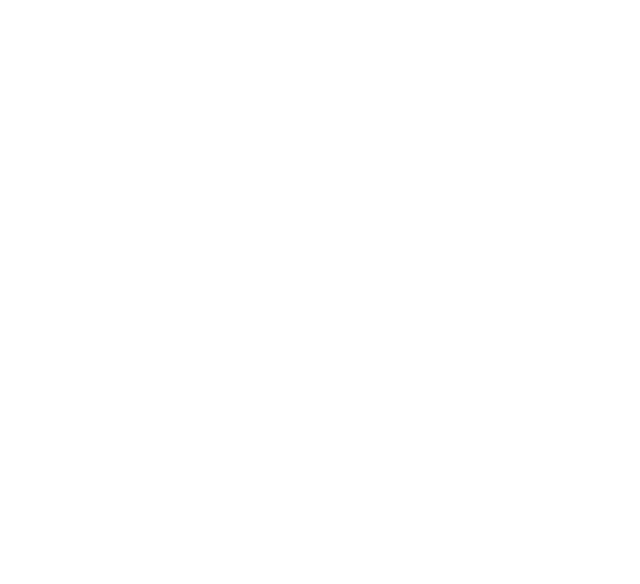
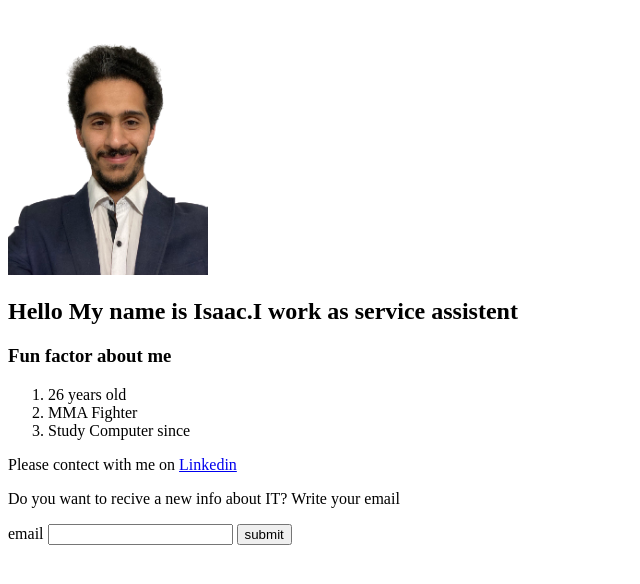
Before and after one commit to isaac0267/Personal-Profile, a plain HTML site: page Profile/index.html in a window 1280 px wide. Shown: the whole page, without its empty margins (0-640 px from the left). Drawn offline with Linux system fonts and the light colour scheme.

Commit message:
The project is finshed

```diff
--- a/Profile/index.html
+++ b/Profile/index.html
@@ -3,7 +3,25 @@
   <head>
     <meta charset="UTF-8" />
     <meta name="viewport" content="width=device-width, initial-scale=1.0" />
+    <link rel="stylesheet" href="profile.css" />
     <title>Isaac Levy</title>
   </head>
-  <body></body>
+  <body>
+    <img src="/Isaac.png" alt="The picture" width="200" />
+    <h2>Hello My name is Isaac.I work as service assistent</h2>
+    <h3>Fun factor about me</h3>
+    <ol>
+      <li>26 years old</li>
+      <li>MMA Fighter</li>
+      <li>Study Computer since</li>
+    </ol>
+    <p>
+      Please contect with me on
+      <a href="linkedin.com/in/isaac-levy-andersen">Linkedin</a>
+    </p>
+    <p>Do you want to recive a new info about IT? Write your email</p>
+    <label for="email">email</label>
+    <input type="text" name="email" id="email" />
+    <input type="submit" value="submit" />
+  </body>
 </html>
```
Also changed, not shown: Isaac.png (added).
